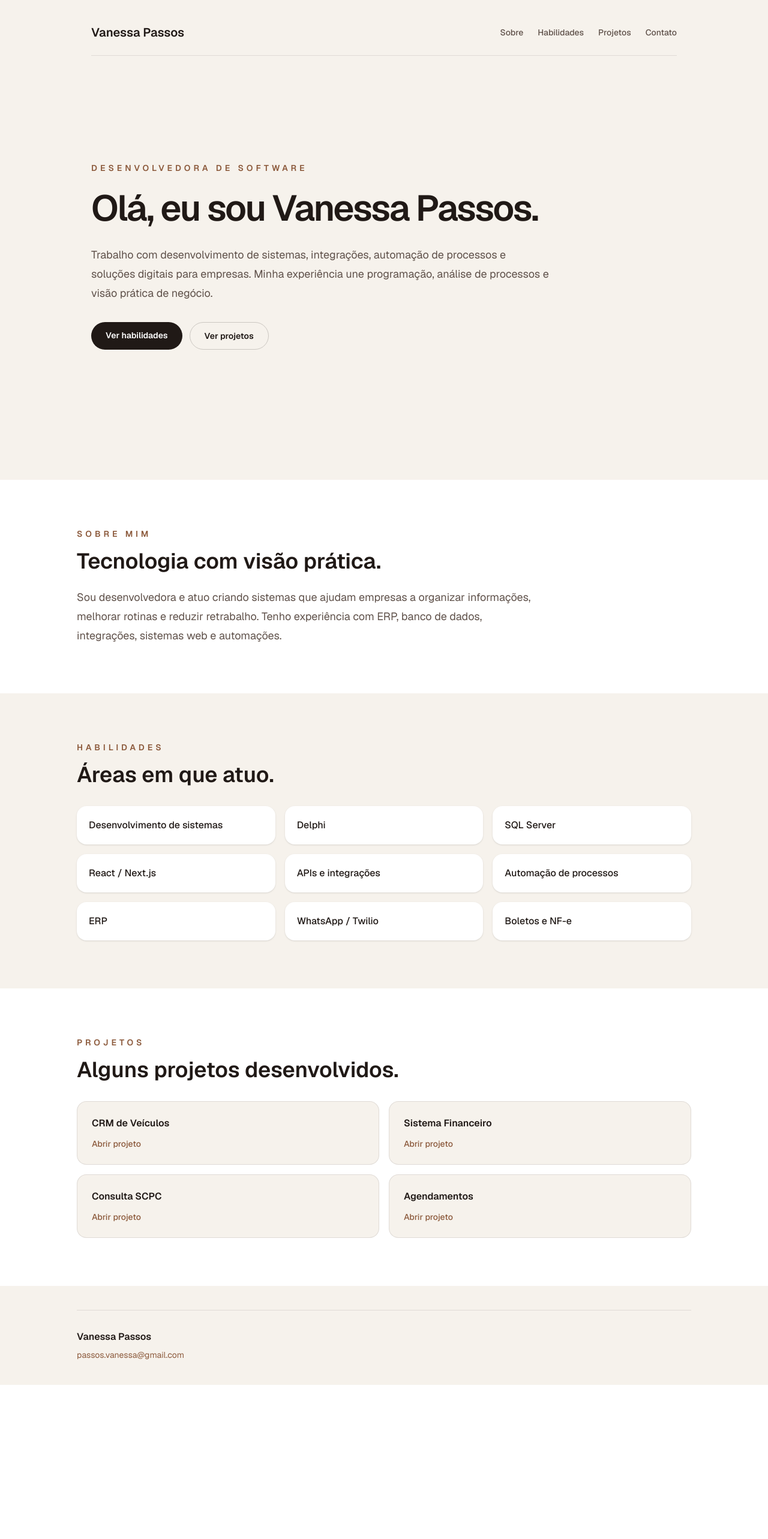
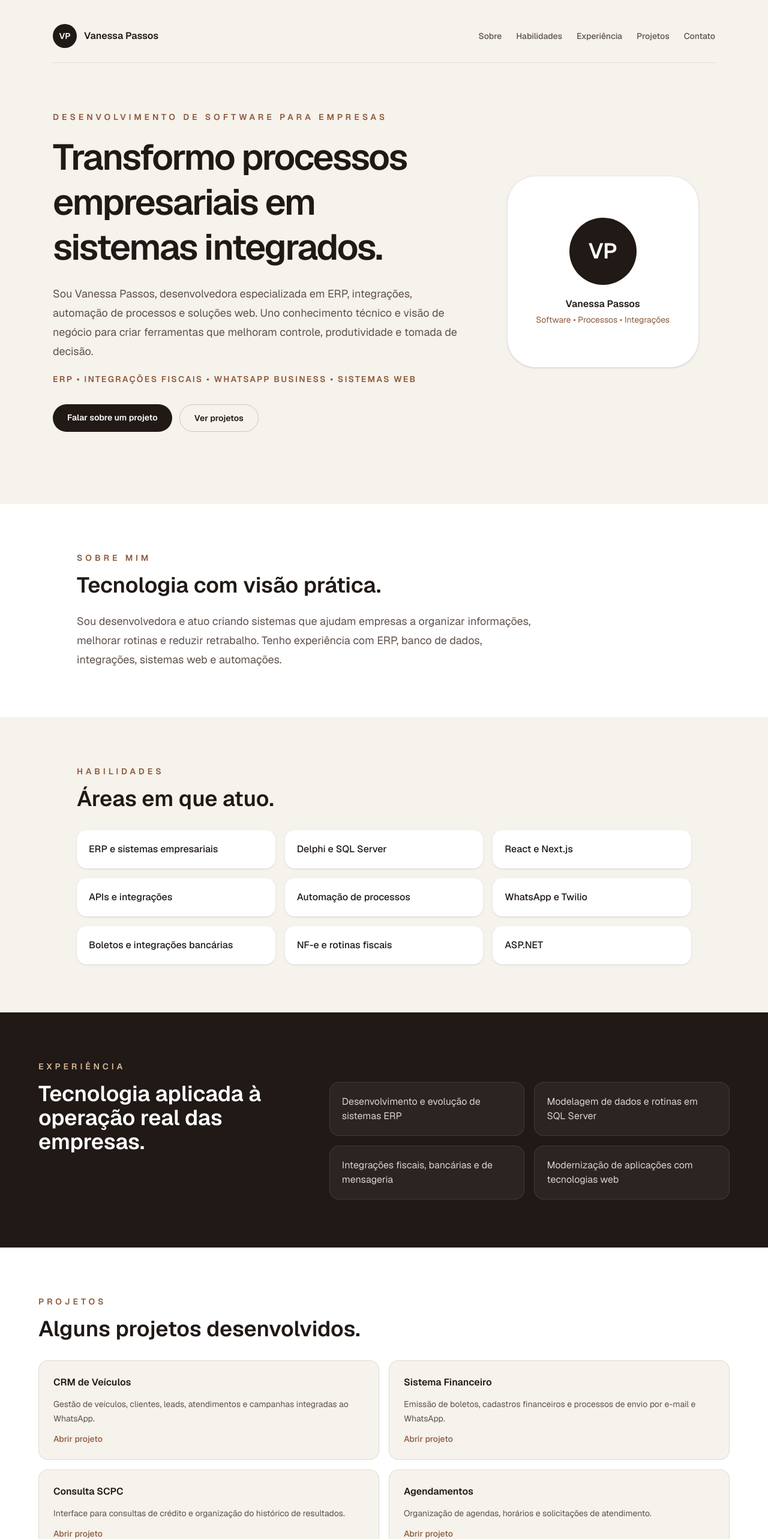
Before and after one commit to vbpassosdev/vpsoft-site, a Next.js app: page / in a window 1280 px wide. Shown: the top 2566 px of the page at 60% size. Before the commit the page ends 2309 px from the top, so only its background shows below. Built offline with nearby package versions, Linux system fonts and the light colour scheme.

Commit message:
Improve professional portfolio profile

```diff
--- a/src/app/layout.tsx
+++ b/src/app/layout.tsx
@@ -13,9 +13,9 @@ const geistMono = Geist_Mono({
 });
 
 export const metadata: Metadata = {
-  title: "VPSoft | Tecnologia com clareza",
+  title: "Vanessa Passos | Desenvolvimento de Software e ERP",
   description:
-    "Site institucional da VPSoft, com apresentacao da empresa e biografia de Vanessa Passos.",
+    "Desenvolvimento de ERP, integrações, automação de processos e sistemas web para empresas.",
 };
 
 export default function RootLayout({
--- a/src/app/page.tsx
+++ b/src/app/page.tsx
@@ -1,74 +1,101 @@
 
 const skills = [
-  "Desenvolvimento de sistemas",
-  "Delphi",
-  "SQL Server",
-  "React / Next.js",
+  "ERP e sistemas empresariais",
+  "Delphi e SQL Server",
+  "React e Next.js",
   "APIs e integrações",
   "Automação de processos",
-  "ERP",
-  "WhatsApp / Twilio",
-  "Boletos e NF-e",
+  "WhatsApp e Twilio",
+  "Boletos e integrações bancárias",
+  "NF-e e rotinas fiscais",
+  "ASP.NET",
 ];
 
 const projects = [
   {
+    description:
+      "Gestão de veículos, clientes, leads, atendimentos e campanhas integradas ao WhatsApp.",
     name: "CRM de Veículos",
     url: "https://crm-veiculos-vbpassos-projects.vercel.app/",
   },
   {
+    description:
+      "Emissão de boletos, cadastros financeiros e processos de envio por e-mail e WhatsApp.",
     name: "Sistema Financeiro",
     url: "https://financas-vpsoft.vercel.app/",
   },
   {
+    description:
+      "Interface para consultas de crédito e organização do histórico de resultados.",
     name: "Consulta SCPC",
     url: "https://consultascpc.vercel.app/",
   },
   {
+    description:
+      "Organização de agendas, horários e solicitações de atendimento.",
     name: "Agendamentos",
     url: "https://agendamentos-project.vercel.app/",
   },
 ];
 
+const experience = [
+  "Desenvolvimento e evolução de sistemas ERP",
+  "Modelagem de dados e rotinas em SQL Server",
+  "Integrações fiscais, bancárias e de mensageria",
+  "Modernização de aplicações com tecnologias web",
+];
+
 export default function Home() {
   return (
     <main className="min-h-screen bg-[#f6f2ec] text-[#201916]">
-      <section className="mx-auto flex min-h-screen max-w-5xl flex-col px-6 py-10">
+      <section className="mx-auto flex min-h-screen max-w-6xl flex-col px-6 py-10">
         <header className="flex items-center justify-between border-b border-[#201916]/10 pb-6">
-          <a href="#inicio" className="text-xl font-semibold">
-            Vanessa Passos
+          <a href="#inicio" className="flex items-center gap-3 font-semibold">
+            <span className="flex size-10 items-center justify-center rounded-full bg-[#201916] text-sm text-white">
+              VP
+            </span>
+            <span>Vanessa Passos</span>
           </a>
 
           <nav className="hidden gap-6 text-sm font-medium text-[#5f514a] sm:flex">
             <a href="#sobre">Sobre</a>
             <a href="#habilidades">Habilidades</a>
+            <a href="#experiencia">Experiência</a>
             <a href="#projetos">Projetos</a>
             <a href="#contato">Contato</a>
           </nav>
         </header>
 
-        <section id="inicio" className="flex flex-1 items-center py-20">
-          <div className="max-w-3xl">
+        <section
+          id="inicio"
+          className="grid flex-1 items-center gap-12 py-20 lg:grid-cols-[1fr_0.55fr]"
+        >
+          <div>
             <p className="mb-5 text-sm font-semibold uppercase tracking-[0.35em] text-[#8c5a3c]">
-              Desenvolvedora de Software
+              Desenvolvimento de software para empresas
             </p>
 
-            <h1 className="text-5xl font-semibold leading-tight tracking-[-0.04em] sm:text-6xl">
-              Olá, eu sou Vanessa Passos.
+            <h1 className="max-w-4xl text-5xl font-semibold leading-tight tracking-[-0.04em] sm:text-6xl">
+              Transformo processos empresariais em sistemas integrados.
             </h1>
 
-            <p className="mt-6 text-lg leading-8 text-[#5f514a]">
-              Trabalho com desenvolvimento de sistemas, integrações, automação
-              de processos e soluções digitais para empresas. Minha experiência
-              une programação, análise de processos e visão prática de negócio.
+            <p className="mt-6 max-w-3xl text-lg leading-8 text-[#5f514a]">
+              Sou Vanessa Passos, desenvolvedora especializada em ERP,
+              integrações, automação de processos e soluções web. Uno
+              conhecimento técnico e visão de negócio para criar ferramentas
+              que melhoram controle, produtividade e tomada de decisão.
             </p>
 
-            <div className="mt-8 flex gap-3">
+            <p className="mt-5 text-sm font-semibold uppercase tracking-[0.16em] text-[#8c5a3c]">
+              ERP • Integrações fiscais • WhatsApp Business • Sistemas web
+            </p>
+
+            <div className="mt-8 flex flex-wrap gap-3">
               <a
-                href="#habilidades"
+                href="mailto:passos.vanessa@gmail.com?subject=Contato%20pelo%20portf%C3%B3lio"
                 className="rounded-full bg-[#201916] px-6 py-3 text-sm font-semibold text-white"
               >
-                Ver habilidades
+                Falar sobre um projeto
               </a>
 
               <a
@@ -77,6 +104,18 @@ export default function Home() {
               >
                 Ver projetos
               </a>
+            </div>
+          </div>
+
+          <div className="mx-auto flex aspect-square w-full max-w-xs items-center justify-center rounded-[3rem] border border-[#201916]/10 bg-white shadow-sm">
+            <div className="text-center">
+              <span className="mx-auto flex size-28 items-center justify-center rounded-full bg-[#201916] text-4xl font-semibold text-white">
+                VP
+              </span>
+              <p className="mt-5 font-semibold">Vanessa Passos</p>
+              <p className="mt-1 text-sm text-[#8c5a3c]">
+                Software • Processos • Integrações
+              </p>
             </div>
           </div>
         </section>
@@ -124,8 +163,33 @@ export default function Home() {
         </div>
       </section>
 
+      <section id="experiencia" className="bg-[#201916] px-6 py-20 text-white">
+        <div className="mx-auto max-w-6xl">
+          <p className="text-sm font-semibold uppercase tracking-[0.35em] text-[#d9b899]">
+            Experiência
+          </p>
+
+          <div className="mt-4 grid gap-10 lg:grid-cols-[0.8fr_1.2fr]">
+            <h2 className="text-4xl font-semibold">
+              Tecnologia aplicada à operação real das empresas.
+            </h2>
+
+            <div className="grid gap-4 sm:grid-cols-2">
+              {experience.map((item) => (
+                <div
+                  key={item}
+                  className="rounded-2xl border border-white/10 bg-white/5 p-5 text-white/80"
+                >
+                  {item}
+                </div>
+              ))}
+            </div>
+          </div>
+        </div>
+      </section>
+
       <section id="projetos" className="bg-white px-6 py-20">
-        <div className="mx-auto max-w-5xl">
+        <div className="mx-auto max-w-6xl">
           <p className="text-sm font-semibold uppercase tracking-[0.35em] text-[#8c5a3c]">
             Projetos
           </p>
@@ -144,6 +208,9 @@ export default function Home() {
                 className="group rounded-2xl border border-[#201916]/10 bg-[#f6f2ec] p-6 transition hover:-translate-y-1 hover:border-[#8c5a3c]/40 hover:shadow-md"
               >
                 <p className="font-semibold">{project.name}</p>
+                <p className="mt-3 text-sm leading-6 text-[#5f514a]">
+                  {project.description}
+                </p>
                 <p className="mt-3 text-sm font-medium text-[#8c5a3c] transition group-hover:text-[#201916]">
                   Abrir projeto
                 </p>
@@ -153,15 +220,53 @@ export default function Home() {
         </div>
       </section>
 
-      <footer id="contato" className="px-6 py-10">
-        <div className="mx-auto flex max-w-5xl flex-col gap-2 border-t border-[#201916]/10 pt-8">
+      <section id="contato" className="px-6 py-20">
+        <div className="mx-auto max-w-6xl rounded-[2rem] bg-[#8c5a3c] px-6 py-12 text-white sm:px-12">
+          <p className="text-sm font-semibold uppercase tracking-[0.3em] text-white/70">
+            Vamos conversar
+          </p>
+          <h2 className="mt-4 max-w-3xl text-4xl font-semibold">
+            Precisa desenvolver um sistema, modernizar um processo ou integrar
+            seu ERP?
+          </h2>
+          <p className="mt-5 max-w-2xl text-lg leading-8 text-white/80">
+            Conte brevemente o que sua empresa precisa e vamos avaliar a melhor
+            solução.
+          </p>
+          <div className="mt-8 flex flex-wrap gap-3">
+            <a
+              href="mailto:passos.vanessa@gmail.com?subject=Solicita%C3%A7%C3%A3o%20de%20or%C3%A7amento"
+              className="rounded-full bg-white px-6 py-3 text-sm font-semibold text-[#201916]"
+            >
+              Solicitar orçamento
+            </a>
+            <a
+              href="https://github.com/vbpassosdev"
+              rel="noopener noreferrer"
+              target="_blank"
+              className="rounded-full border border-white/30 px-6 py-3 text-sm font-semibold"
+            >
+              Ver GitHub
+            </a>
+          </div>
+        </div>
+      </section>
+
+      <footer className="px-6 pb-10">
+        <div className="mx-auto flex max-w-6xl flex-col gap-3 border-t border-[#201916]/10 pt-8 sm:flex-row sm:items-center sm:justify-between">
           <p className="font-semibold">Vanessa Passos</p>
-          <a
-            href="mailto:passos.vanessa@gmail.com"
-            className="text-sm text-[#8c5a3c]"
-          >
-            passos.vanessa@gmail.com
-          </a>
+          <div className="flex flex-wrap gap-5 text-sm text-[#8c5a3c]">
+            <a href="mailto:passos.vanessa@gmail.com">
+              passos.vanessa@gmail.com
+            </a>
+            <a
+              href="https://github.com/vbpassosdev"
+              rel="noopener noreferrer"
+              target="_blank"
+            >
+              GitHub
+            </a>
+          </div>
         </div>
       </footer>
     </main>
```
